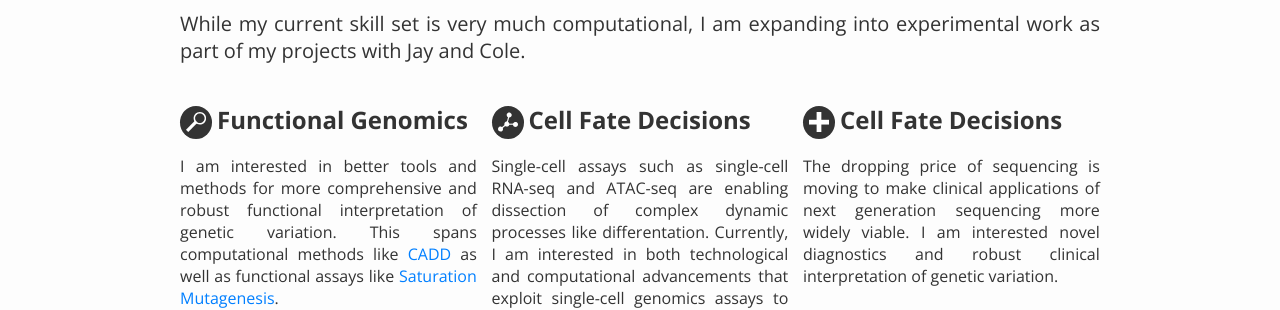
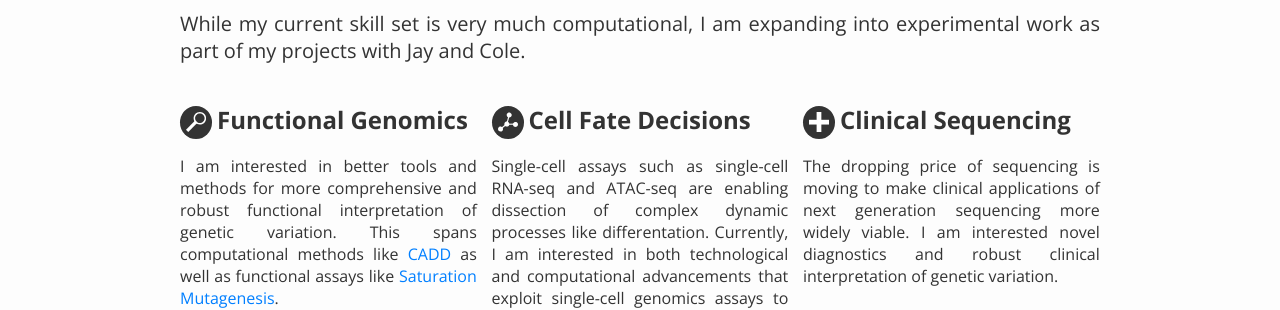
Before and after one commit to andrewhill157/personal-website, a Jekyll site: the page built from index.html, in a window 1280 px wide and 1321 px high. Shown: the part 650-960 px from the top of the window. Built offline with Jekyll 4.4.1, drawn with Linux system fonts in a browser that asks for light colours; nearby versions of some CDN libraries; Markdown is read by kramdown in place of the engine named in the settings.

Commit message:
Adds updates from first year of graduate school.

```diff
--- a/index.html
+++ b/index.html
@@ -32,7 +32,7 @@ layout: default
    <p>Single-cell assays such as single-cell RNA-seq and ATAC-seq are enabling dissection of complex dynamic processes like differentation. Currently, I am interested in both technological and computational advancements that exploit single-cell genomics assays to learn about cell fate decisions.</p>
  </div>
  <div class="col span_1_of_3">
-   <h2><div class="smallIcon"><img src="/images/medicine-white.svg"></div>Cell Fate Decisions</h2>
+   <h2><div class="smallIcon"><img src="/images/medicine-white.svg"></div>Clinical Sequencing</h2>
    <p>The dropping price of sequencing is moving to make clinical applications of next generation sequencing more widely viable. I am interested novel diagnostics and robust clinical interpretation of genetic variation.</p>
  </div>
 </div>
```
